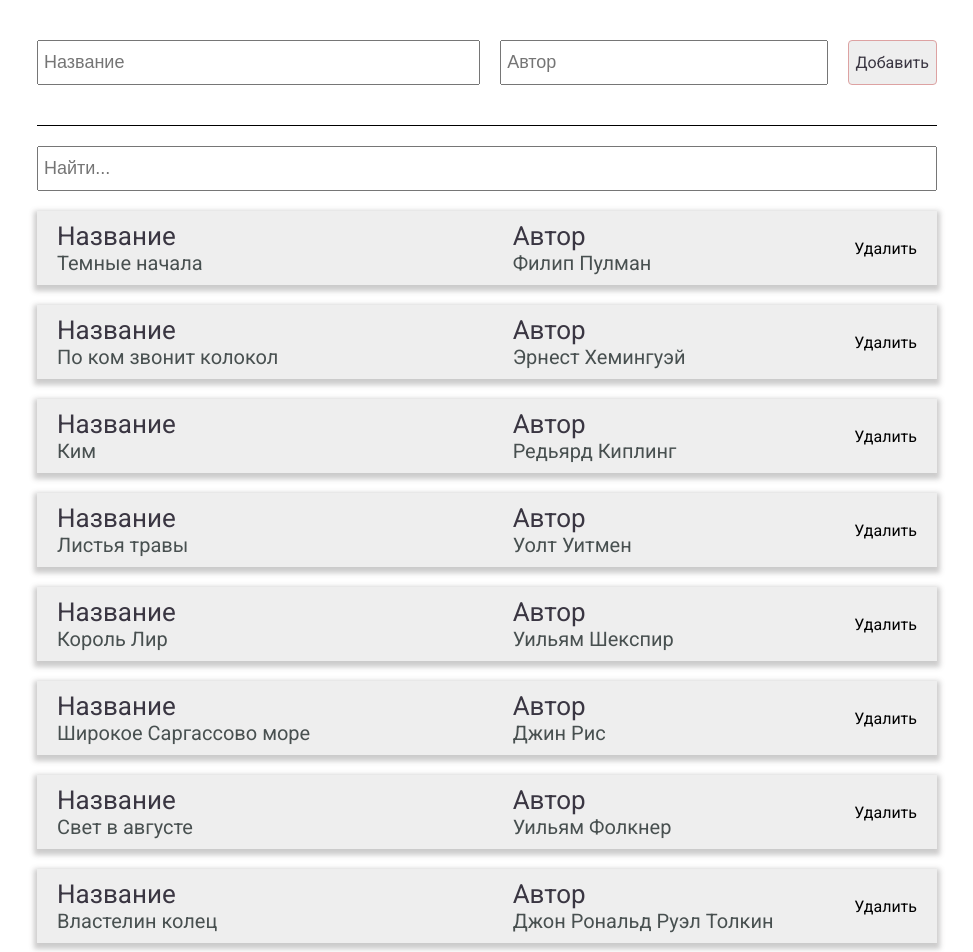
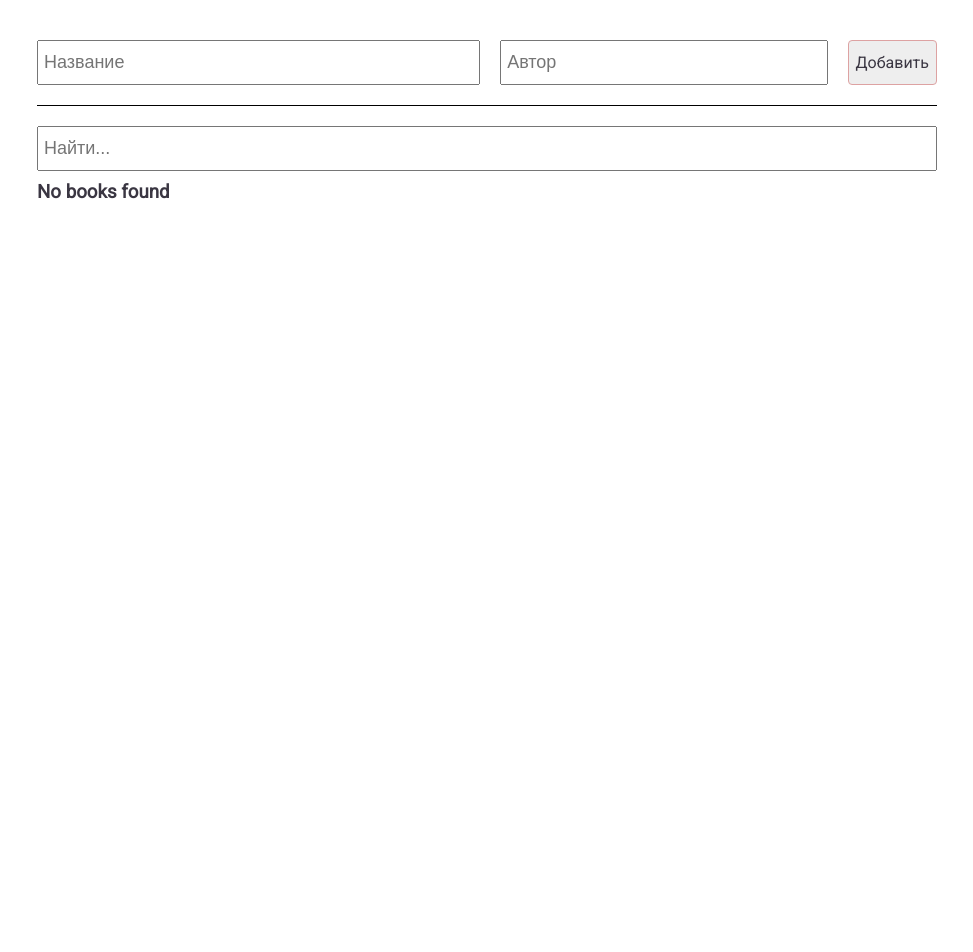
Before and after one commit to logolent/angular-books, an Angular app: page / in a window 1280 px wide. Shown: the top 952 px of the page, without its empty margins (153-1126 px from the left). After the commit the page ends 800 px from the top, so only its background shows below. Built offline with nearby package versions, Linux system fonts and the light colour scheme.

Commit message:
added local storage

```diff
--- a/src/app/app.component.ts
+++ b/src/app/app.component.ts
@@ -12,22 +12,12 @@ export class AppComponent {
 	filter: string = '';
 
 	constructor() {
-		this.books = [
-			{'name': 'Темные начала',           'author': 'Филип Пулман'},
-    		{'name': 'По ком звонит колокол',   'author': 'Эрнест Хемингуэй'},
-    		{'name': 'Ким',                     'author': 'Редьярд Киплинг'},
-    		{'name': 'Листья травы',            'author': 'Уолт Уитмен'},
-    		{'name': 'Король Лир',              'author': 'Уильям Шекспир'},
-    		{'name': 'Широкое Саргассово море', 'author': 'Джин Рис'},
-    		{'name': 'Свет в августе',          'author': 'Уильям Фолкнер'},
-    		{'name': 'Властелин колец',         'author': 'Джон Рональд Руэл Толкин'},
-    		{'name': 'И пришло разрушение',     'author': 'Чинуа Ачебе'},
-    		{'name': 'На маяк',                 'author': 'Вирджиния Вулф'}
-		]
+		this.books = JSON.parse(localStorage.getItem('books')) || [];
 	}
 
 	addBook(book: {name: string, author: string}): void {
 		this.books.unshift(book);
+		localStorage.setItem('books', JSON.stringify(this.books));
 	}
 
 	onFilterChange(value: string): void {
@@ -36,5 +26,6 @@ export class AppComponent {
 
 	deleteBook(id: number): void {
 		this.books.splice(id, 1);
+		localStorage.setItem('books', JSON.stringify(this.books));
 	}
 }
--- a/src/app/components/book-add/book-add.component.scss
+++ b/src/app/components/book-add/book-add.component.scss
@@ -3,7 +3,6 @@
 .book-form {
 	width: 100%;
 	margin: 20px 0 10px 0;
-	padding-bottom: 20px;
 	border-bottom: 1px solid black;
 
 	.form {
--- a/src/app/components/book-card/book-card.component.html
+++ b/src/app/components/book-card/book-card.component.html
@@ -15,6 +15,9 @@
 
 	<div class="book-card__delete">
 		<a (click)="onDelete()"
-			class="link"> Удалить </a>
+			class="link"
+		>
+			<img src="assets/icons/x.svg" alt="">
+		</a>
 	</div>
 </div>
--- a/src/app/components/book-card/book-card.component.scss
+++ b/src/app/components/book-card/book-card.component.scss
@@ -5,7 +5,7 @@
 	padding: 10px 20px;
 	margin: 10px 0;
 	display: grid;
-	grid-template-columns: 4fr 3fr .5fr;
+	grid-template-columns: 4fr 3fr .2fr;
 	align-items: center;
 	background-color: $secondary-color;
 	box-sizing: border-box;
@@ -23,7 +23,9 @@
 		}
 	}
 
-	.link {
-		cursor: pointer;
+	&__delete {
+		& .link {
+			cursor: pointer;
+		}
 	}
 }
```
Also changed, not shown: src/assets/icons/x.svg (added).
